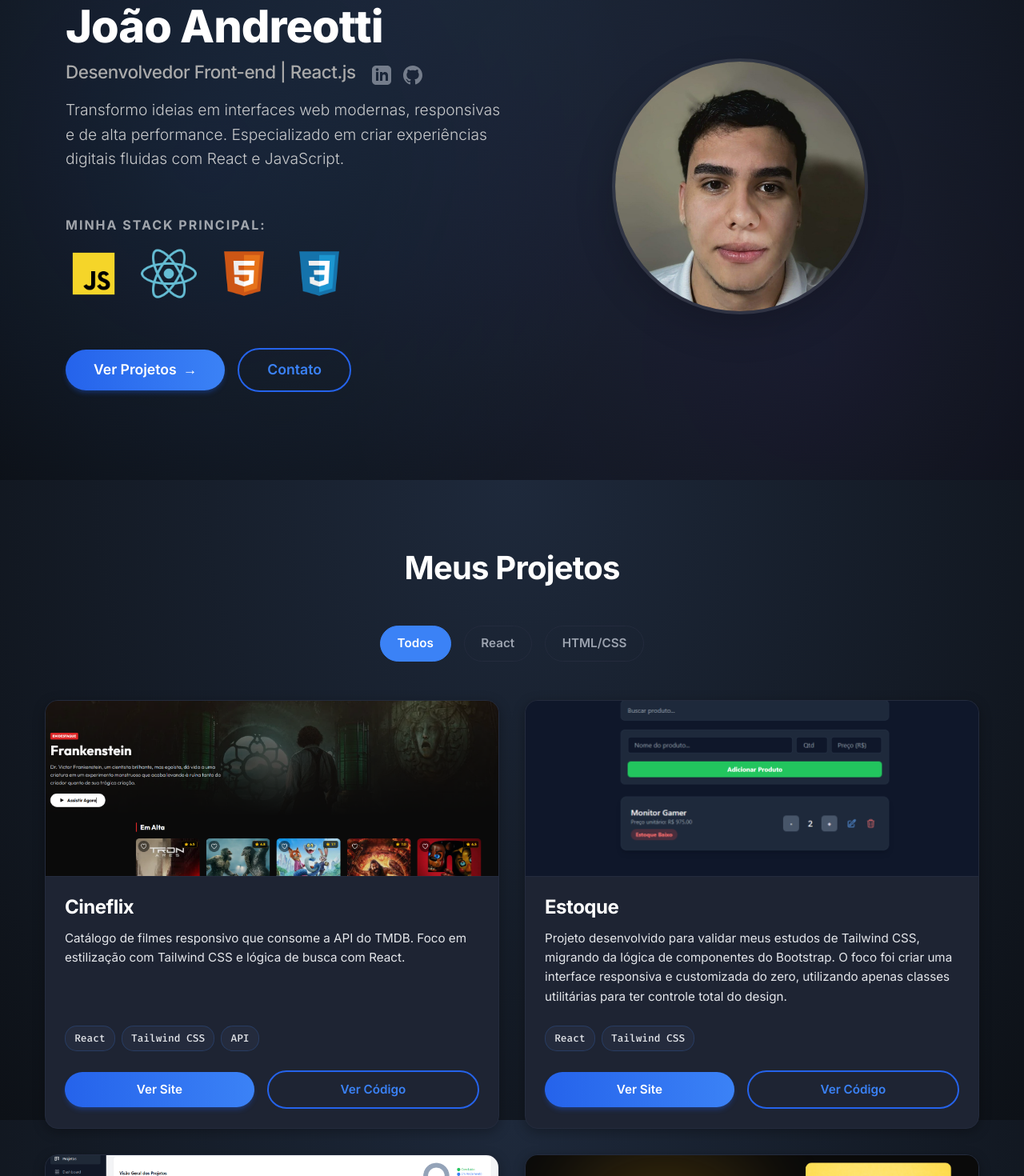
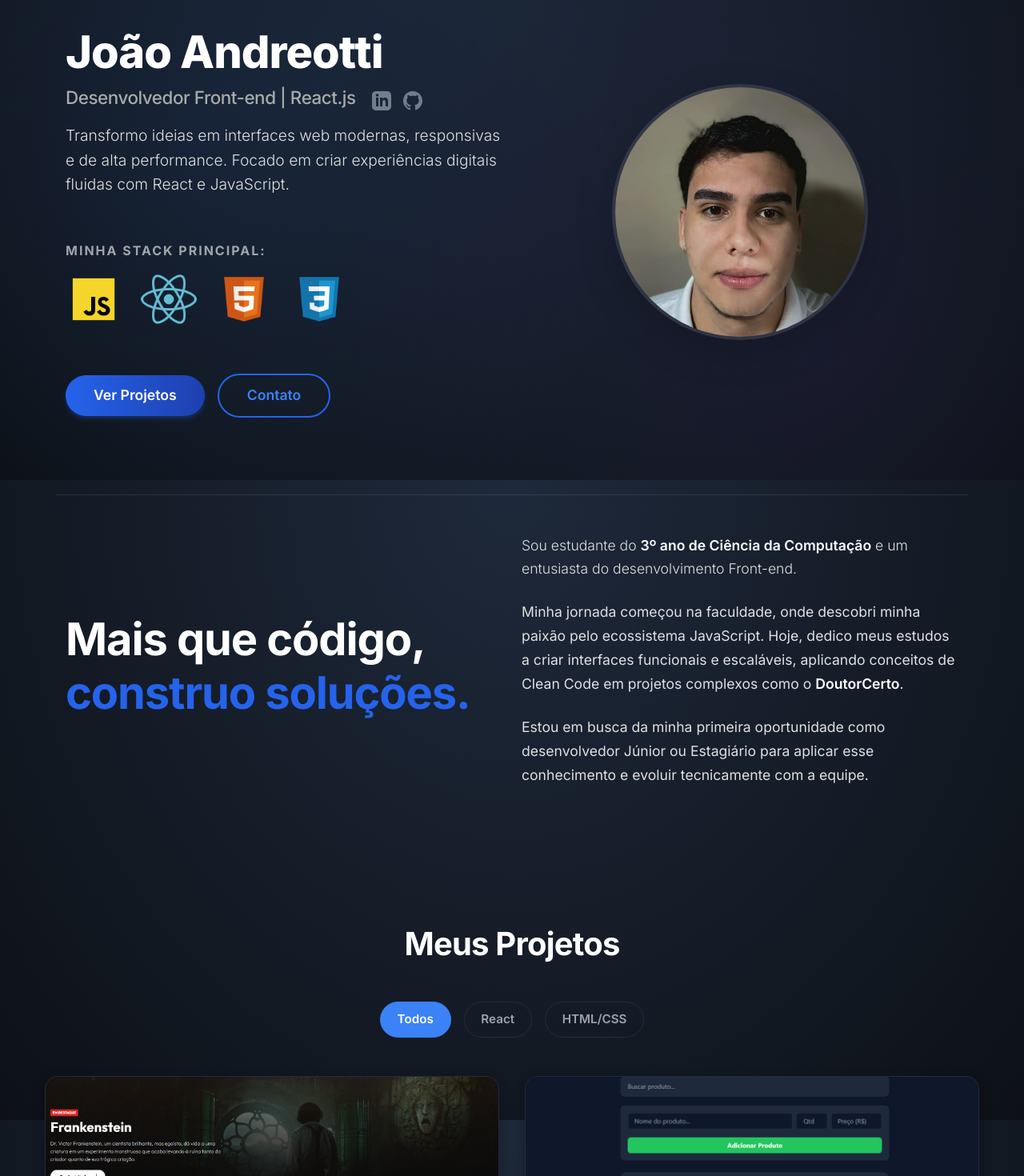
Before and after one commit to JoaoAndreotti90/meu-portfolio, a React (Vite) app: page / in a window 1280 px wide. Shown: the part 200-1670 px from the top of the page at 80% size. Built offline with nearby package versions, Linux system fonts and the light colour scheme.

Commit message:
atualizado 14.12

```diff
--- a/src/components/Footer/Footer.jsx
+++ b/src/components/Footer/Footer.jsx
@@ -2,34 +2,60 @@ import React from 'react';
 import './Footer.css';
 
 function Footer() {
+
+  const handleScrollTo = (event, targetId) => {
+    event.preventDefault();
+
+    const element = document.getElementById(targetId);
+    if (element) {
+      element.scrollIntoView({ behavior: 'smooth' });
+    }
+  };
+
   return (
     <>
       <footer className="footer-mobile shadow-lg d-md-none">
         <div className="container-fluid h-100">
           <nav className="d-flex justify-content-around align-items-center h-100">
 
-            <a href="#home" className="footer-link">
+            <a
+              href="#home"
+              className="footer-link"
+              onClick={(e) => handleScrollTo(e, 'home')}
+            >
               <svg xmlns="http://www.w3.org/2000/svg" width="24" height="24" fill="currentColor" viewBox="0 0 24 24">
                 <path d="M12,2c-0.26712,0.00003 -0.52312,0.10694 -0.71094,0.29688l-10.08594,8.80078c-0.12774,0.09426 -0.20313,0.24359 -0.20312,0.40234c0,0.27614 0.22386,0.5 0.5,0.5h2.5v8c0,0.552 0.448,1 1,1h4c0.552,0 1,-0.448 1,-1v-6h4v6c0,0.552 0.448,1 1,1h4c0.552,0 1,-0.448 1,-1v-8h2.5c0.27614,0 0.5,-0.22386 0.5,-0.5c0.00001,-0.15876 -0.07538,-0.30808 -0.20312,-0.40234l-10.08008,-8.79492c-0.00194,-0.00196 -0.0039,-0.00391 -0.00586,-0.00586c-0.18782,-0.18994 -0.44382,-0.29684 -0.71094,-0.29687z"></path>
               </svg>
               <span>Inicio</span>
             </a>
 
-            <a href="#projetos" className="footer-link">
+            <a
+              href="#projetos"
+              className="footer-link"
+              onClick={(e) => handleScrollTo(e, 'projetos')}
+            >
               <svg xmlns="http://www.w3.org/2000/svg" width="24" height="24" fill="currentColor" viewBox="0 0 50 50">
                 <path d="M 3 4 C 1.347656 4 0 5.347656 0 7 L 0 33.09375 C 1.464844 25.296875 3.105469 16.550781 3.1875 16.125 C 3.695313 13.535156 5.648438 12 8.4375 12 L 47 12 L 47 11 C 47 9.347656 45.652344 8 44 8 L 18.03125 8 C 17.753906 7.898438 17.183594 6.992188 16.875 6.5 C 16.105469 5.273438 15.316406 4 14 4 Z M 8.4375 14 C 7.15625 14 5.5625 14.449219 5.15625 16.53125 C 5.027344 17.179688 1.132813 37.910156 0 43.9375 L 0 44 C 0 45.652344 1.347656 47 3 47 L 42 47 C 43.621094 47 44.945313 45.703125 45 44.09375 L 49.96875 17.1875 L 50 17 C 50 15.347656 48.652344 14 47 14 Z"></path>
               </svg>
               <span>Projetos</span>
             </a>
 
-            <a href="#habilidades" className="footer-link">
+            <a
+              href="#habilidades"
+              className="footer-link"
+              onClick={(e) => handleScrollTo(e, 'habilidades')}
+            >
               <svg xmlns="http://www.w3.org/2000/svg" width="24" height="24" fill="currentColor" className="bi bi-gear-fill" viewBox="0 0 16 16">
                 <path d="M9.405 1.05c-.413-1.4-2.397-1.4-2.81 0l-.1.34a1.464 1.464 0 0 1-2.105.872l-.31-.17c-1.283-.698-2.686.705-1.987 1.987l.169.311a1.464 1.464 0 0 1-.872 2.105l-.34.1c-1.4.413-1.4 2.397 0 2.81l.34.1a1.464 1.464 0 0 1 .872 2.105l-.17.31c-.698 1.283.705 2.686 1.987 1.987l.311-.169a1.464 1.464 0 0 1 2.105.872l.1.34c.413 1.4 2.397 1.4 2.81 0l.1-.34a1.464 1.464 0 0 1 2.105-.872l.31.17c1.283.698 2.686-.705 1.987-1.987l-.169-.311a1.464 1.464 0 0 1 .872-2.105l.34-.1c1.4-.413-1.4-2.397 0-2.81l-.34-.1a1.464 1.464 0 0 1-.872-2.105l.17-.31c.698-1.283-.705-2.686-1.987-1.987l-.311.169a1.464 1.464 0 0 1-2.105-.872zM8 10.93a2.929 2.929 0 1 1 0-5.858 2.929 2.929 0 0 1 0 5.858"/>
               </svg>
               <span>Habilidades</span>
             </a>
 
-            <a href="#certificacoes" className="footer-link">
+            <a
+              href="#certificacoes"
+              className="footer-link"
+              onClick={(e) => handleScrollTo(e, 'certificacoes')}
+            >
               <svg xmlns="http://www.w3.org/2000/svg" width="24" height="24" fill="currentColor" className="bi bi-award-fill" viewBox="0 0 16 16">
                 <path d="m8 0 1.669.864 1.858.282.842 1.68 1.337 1.32L13.4 6l.306 1.854-1.337 1.32-.842 1.68-1.858.282L8 12l-1.669-.864-1.858-.282-.842-1.68-1.337-1.32L2.6 6l-.306-1.854 1.337-1.32.842-1.68L6.331.864z"/>
                 <path d="M4 11.794V16l4-1 4 1v-4.206l-2.018.306L8 13.126 6.018 12.1z"/>
@@ -37,7 +63,11 @@ function Footer() {
               <span>Certificações</span>
             </a>
 
-            <a href="#contato" className="footer-link">
+            <a
+              href="#contato"
+              className="footer-link"
+              onClick={(e) => handleScrollTo(e, 'contato')}
+            >
               <svg xmlns="http://www.w3.org/2000/svg" width="24" height="24" fill="currentColor" className="bi bi-envelope-fill" viewBox="0 0 16 16">
                 <path d="M.05 3.555A2 2 0 0 1 2 2h12a2 2 0 0 1 1.95 1.555L8 8.414zM0 4.697v7.104l5.803-3.558zM6.761 8.83l-6.57 4.027A2 2 0 0 0 2 14h12a2 2 0 0 0 1.808-1.144l-6.57-4.027L8 9.586zm3.436-.586L16 11.801V4.697z"/>
               </svg>
--- a/src/components/Header/Header.jsx
+++ b/src/components/Header/Header.jsx
@@ -1,45 +1,60 @@
-import React from 'react';
+import React, { useState } from 'react';
 import './Header.css';
 
 function Header() {
+  const [isNavCollapsed, setIsNavCollapsed] = useState(true);
+
+  const handleNavCollapse = () => setIsNavCollapsed(!isNavCollapsed);
+
+  const closeNav = () => setIsNavCollapsed(true);
+
   return (
-    <nav className="navbar navbar-expand-md">
+    <nav className="navbar navbar-expand-md fixed-top bg-white">
       <div className="container-fluid">
         <div className="flex-grow-1 d-md-none"></div>
 
         <button
           className="navbar-toggler"
           type="button"
-          data-bs-toggle="collapse"
-          data-bs-target="#meuNavbar"
           aria-controls="meuNavbar"
-          aria-expanded="false"
+          aria-expanded={!isNavCollapsed}
           aria-label="Toggle navigation"
+          onClick={handleNavCollapse}
         >
           <span className="navbar-toggler-icon"></span>
         </button>
 
-        <div className="collapse navbar-collapse justify-content-md-center justify-content-lg-between" id="meuNavbar">
+        <div className={`${isNavCollapsed ? 'collapse' : ''} navbar-collapse justify-content-md-center justify-content-lg-between`} id="meuNavbar">
           <ul className="navbar-nav mb-2 mb-lg-0 text-end text-md-center">
 
             <li className="nav-item">
-              <a className="nav-link" href="#home">Inicio</a>
+              <a className="nav-link" href="#home" onClick={closeNav}>
+                Inicio
+              </a>
             </li>
 
             <li className="nav-item">
-              <a className="nav-link" href="#projetos">Projetos</a>
+              <a className="nav-link" href="#projetos" onClick={closeNav}>
+                Projetos
+              </a>
             </li>
 
             <li className="nav-item">
-              <a className="nav-link" href="#habilidades">Habilidades</a>
+              <a className="nav-link" href="#habilidades" onClick={closeNav}>
+                Habilidades
+              </a>
             </li>
 
             <li className="nav-item">
-              <a className="nav-link" href="#certificacoes">Certificações</a>
+              <a className="nav-link" href="#certificacoes" onClick={closeNav}>
+                Certificações
+              </a>
             </li>
 
             <li className="nav-item">
-              <a className="nav-link" href="#contato">Contato</a>
+              <a className="nav-link" href="#contato" onClick={closeNav}>
+                Contato
+              </a>
             </li>
 
           </ul>
--- a/src/components/Pages/Home/Home.css
+++ b/src/components/Pages/Home/Home.css
@@ -10,15 +10,18 @@
   --foto-size-desktop: 320px;
 
   --primary-color: #2563eb;
-  --secondary-color: #3b82f6;
+  --secondary-color: #1e40af;
+
+  --text-color-main: #e0e0e0;
+  --text-color-muted: #aaaaaa;
 }
 
 .home-section {
-  min-height: 85vh;
+  min-height: auto;
   display: flex;
   align-items: center;
   justify-content: center;
-  padding: 4rem 1.5rem;
+  padding: 6rem 1.5rem 4rem 1.5rem;
   width: 100%;
   overflow-x: hidden;
 }
@@ -70,7 +73,7 @@
   font-size: var(--fonte-subtitulo-mobile);
   font-weight: 500;
   margin: 0;
-  color: #aaa;
+  color: var(--text-color-muted);
   text-align: center;
 }
 
@@ -80,8 +83,7 @@
   line-height: 1.6;
   max-width: 500px;
   margin: 0 auto;
-  opacity: 0.9;
-  color: #ddd;
+  color: var(--text-color-main);
   text-align: center;
 }
 
@@ -177,16 +179,6 @@
   transform: translateY(-2px);
 }
 
-.btn-icon {
-  display: inline-block;
-  margin-left: 8px;
-  transition: transform 0.2s ease;
-}
-
-.btn-gradient:hover .btn-icon {
-  transform: translateX(5px);
-}
-
 .btn-outline-gradient {
   border: 2px solid var(--primary-color);
   color: var(--primary-color);
@@ -210,9 +202,39 @@
   transform: translateY(-2px);
 }
 
+.about-section {
+  padding-top: 4rem;
+  padding-bottom: 10rem;
+  margin-top: 0;
+  border-top: 1px solid rgba(255, 255, 255, 0.1);
+}
+
+.about-title-large {
+  font-size: 2.5rem;
+  color: #fff;
+  line-height: 1.2;
+  text-align: center;
+}
+
+.text-highlight {
+  color: var(--primary-color);
+}
+
+.about-text {
+  color: var(--text-color-main);
+  font-size: 1.1rem;
+  line-height: 1.7;
+  margin-bottom: 1.5rem;
+}
+
+.about-text strong {
+  color: #fff;
+  font-weight: 600;
+}
+
 @media (min-width: 992px) {
   .home-section {
-    padding: 6rem 0;
+    padding: 8rem 0 6rem 0;
   }
 
   .home-content-wrapper {
@@ -292,4 +314,14 @@
     width: auto;
     min-width: auto;
   }
+
+  .about-section {
+    padding-top: 6rem;
+    padding-bottom: 12rem;
+  }
+
+  .about-title-large {
+    font-size: 3.5rem;
+    text-align: left;
+  }
 }
--- a/src/components/Pages/Home/Home.jsx
+++ b/src/components/Pages/Home/Home.jsx
@@ -10,8 +10,8 @@ const topSkills = [
 
 function Home() {
   return (
+    <>
       <section className="home-section container">
-
         <div className="home-content-wrapper row align-items-center">
           <div className="text-block col-md-6 text-md-start text-center order-2 order-md-1">
 
@@ -38,7 +38,7 @@ function Home() {
             </div>
 
             <p className="home-bio mt-3 lead">
-            Transformo ideias em interfaces web modernas, responsivas e de alta performance. Especializado em criar experiências digitais fluidas com React e JavaScript.
+              Transformo ideias em interfaces web modernas, responsivas e de alta performance. Focado em criar experiências digitais fluidas com React e JavaScript.
             </p>
 
             <div className="skills-resumo-container mt-5 mb-5">
@@ -54,7 +54,7 @@ function Home() {
 
             <div className="cta-buttons d-flex gap-3 justify-content-center justify-content-md-start mt-5">
               <a href="#projetos" className="btn btn-primary btn-lg btn-gradient">
-              Ver Projetos <span className="btn-icon">→</span>
+                Ver Projetos
               </a>
 
               <a href="#contato" className="btn btn-lg btn-outline-gradient">
@@ -75,6 +75,30 @@ function Home() {
 
         </div>
       </section>
+
+      <section id="sobre" className="about-section container py-5">
+        <div className="row align-items-center">
+          <div className="col-md-6 mb-4 mb-md-0">
+            <h2 className="about-title-large fw-bold text-center text-lg-start">
+              Mais que código, <br />
+              <span className="text-highlight">construo soluções.</span>
+            </h2>
+          </div>
+          <div className="col-md-6">
+            <p className="about-text lead">
+              Sou estudante do <strong>3º ano de Ciência da Computação</strong> e um entusiasta do desenvolvimento Front-end.
+            </p>
+            <p className="about-text">
+              Minha jornada começou na faculdade, onde descobri minha paixão pelo ecossistema JavaScript.
+              Hoje, dedico meus estudos a criar interfaces funcionais e escaláveis, aplicando conceitos de Clean Code em projetos complexos como o <strong>DoutorCerto</strong>.
+            </p>
+            <p className="about-text">
+              Estou em busca da minha primeira oportunidade como desenvolvedor Júnior ou Estagiário para aplicar esse conhecimento e evoluir tecnicamente com a equipe.
+            </p>
+          </div>
+        </div>
+      </section>
+    </>
   );
 }
 
```
Lines whose indentation alone changed are shown as unchanged.
